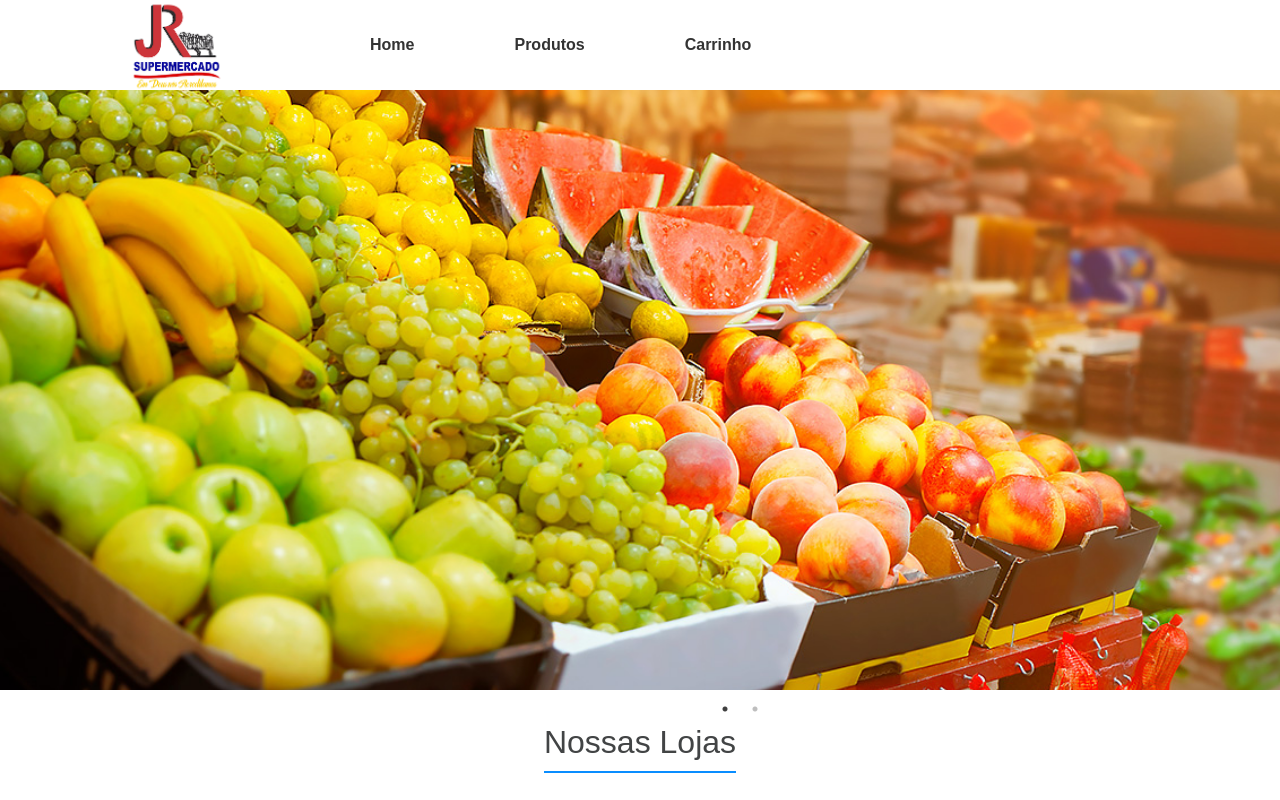
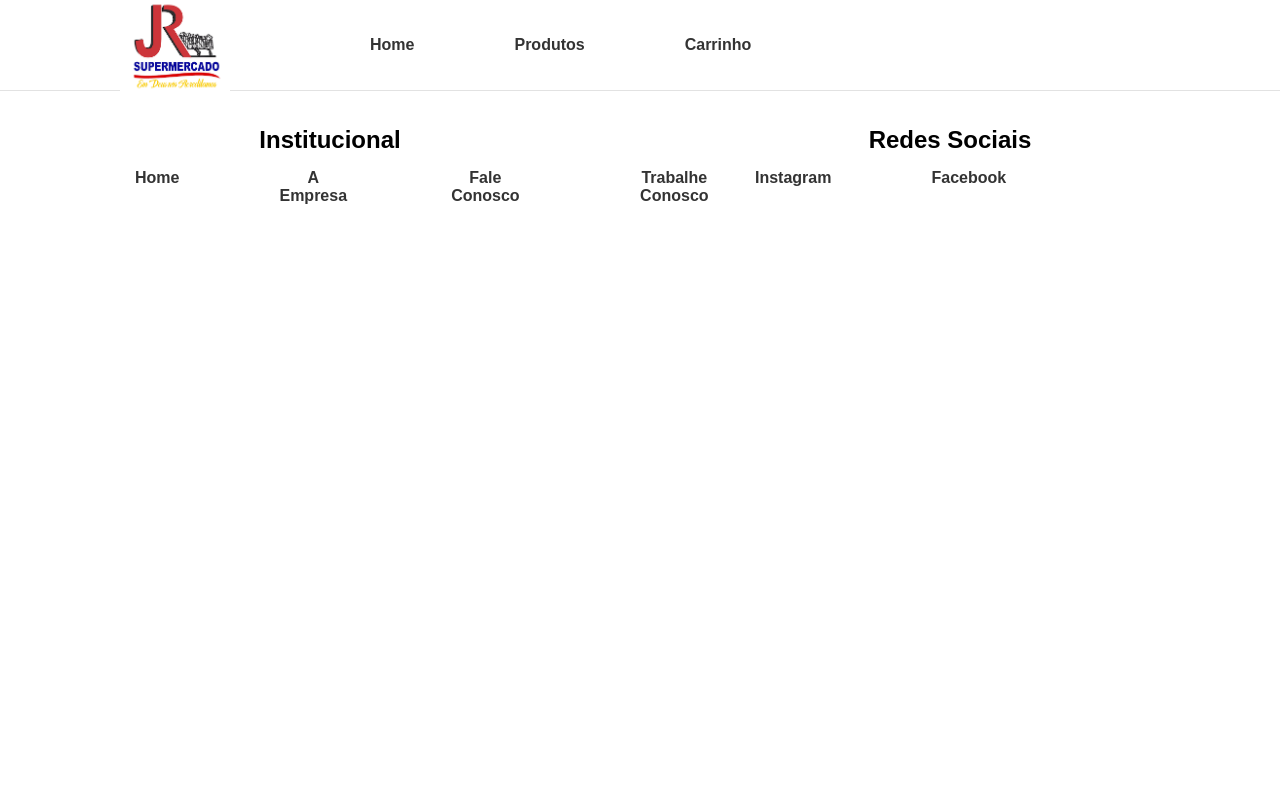
Before and after one commit to masamps/mercado-jr, a React (Create React App) app: page / in a window 1280 px wide. Shown: the top 800 px of the page. Built offline with nearby package versions, Linux system fonts and the light colour scheme; the HTML template or start-up script is replaced by a standard one.

Commit message:
ajusta caminho page home

```diff
--- a/package.json
+++ b/package.json
@@ -1,7 +1,7 @@
 {
   "name": "mercado-jr",
   "version": "0.1.0",
-  "homepage": ".",
+  "homepage": "/Home",
   "private": true,
   "dependencies": {
     "@testing-library/jest-dom": "^5.17.0",
--- a/src/App.js
+++ b/src/App.js
@@ -10,7 +10,7 @@
     <div className="App">
       <Navigator />
       <Routes>
-      <Route path="/" element={<Home />} />
+      <Route path="/Home" element={<Home />} />
       </Routes>
       <Footer/>
     </div>
```
